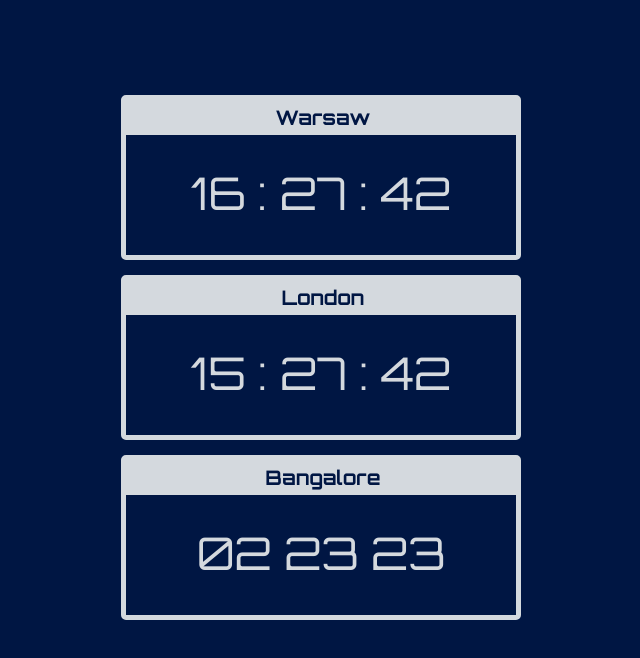
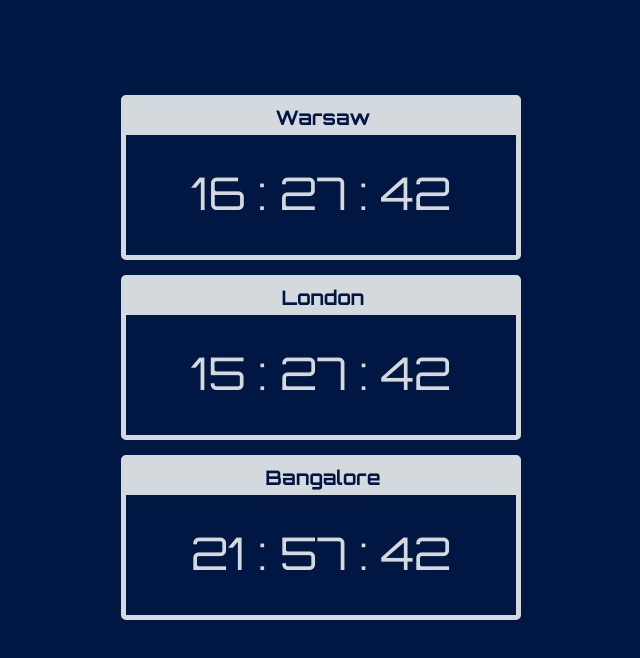
Before and after one commit to WieMon/digital-clock-vJS, a website: page index.html in a window 1280 px wide. Shown: the whole page, without its empty margins (319-959 px from the left). Drawn offline with Linux system fonts and the light colour scheme.

Commit message:
Add clock for Bangalore

```diff
--- a/index.html
+++ b/index.html
@@ -26,9 +26,9 @@
       <div id="bangalore" class="time-zone">
         <div class="badge">Bangalore</div>
         <div class="clock">
-          <span id="hour-bangalore">02</span>
-          <span id="minute-bangalore">23</span>
-          <span id="second-bangalore">23</span>
+          <span id="hour-bangalore"></span>
+          <span id="minute-bangalore"></span>
+          <span id="second-bangalore"></span>
         </div>
       </div>
     </div>
--- a/js/script.js
+++ b/js/script.js
@@ -44,5 +44,29 @@ function clockForLondon (){
   document.getElementById('second-london').innerHTML = ': ' + secsLondon;
 }
 
+function clockForBangalore (){
+  const fullDate = new Date();
+  let hoursBangalore = fullDate.getHours() + 5;
+  let minsBangalore = fullDate.getMinutes() + 30; //sprawdzic
+  let secsBangalore = fullDate.getSeconds();
+
+  if (hoursBangalore < 10){
+    hoursBangalore = '0' + hoursBangalore;
+  }
+
+  if (minsBangalore < 10){
+    minsBangalore = '0' + minsBangalore;
+  }
+
+  if (secsBangalore < 10){
+    secsBangalore = '0' + secsBangalore;
+  }
+
+  document.getElementById('hour-bangalore').innerHTML = hoursBangalore;
+  document.getElementById('minute-bangalore').innerHTML = ': ' + minsBangalore;
+  document.getElementById('second-bangalore').innerHTML = ': ' + secsBangalore;
+}
+
 setInterval(clock, 100);
 setInterval(clockForLondon, 100);
+setInterval(clockForBangalore, 100);
```
